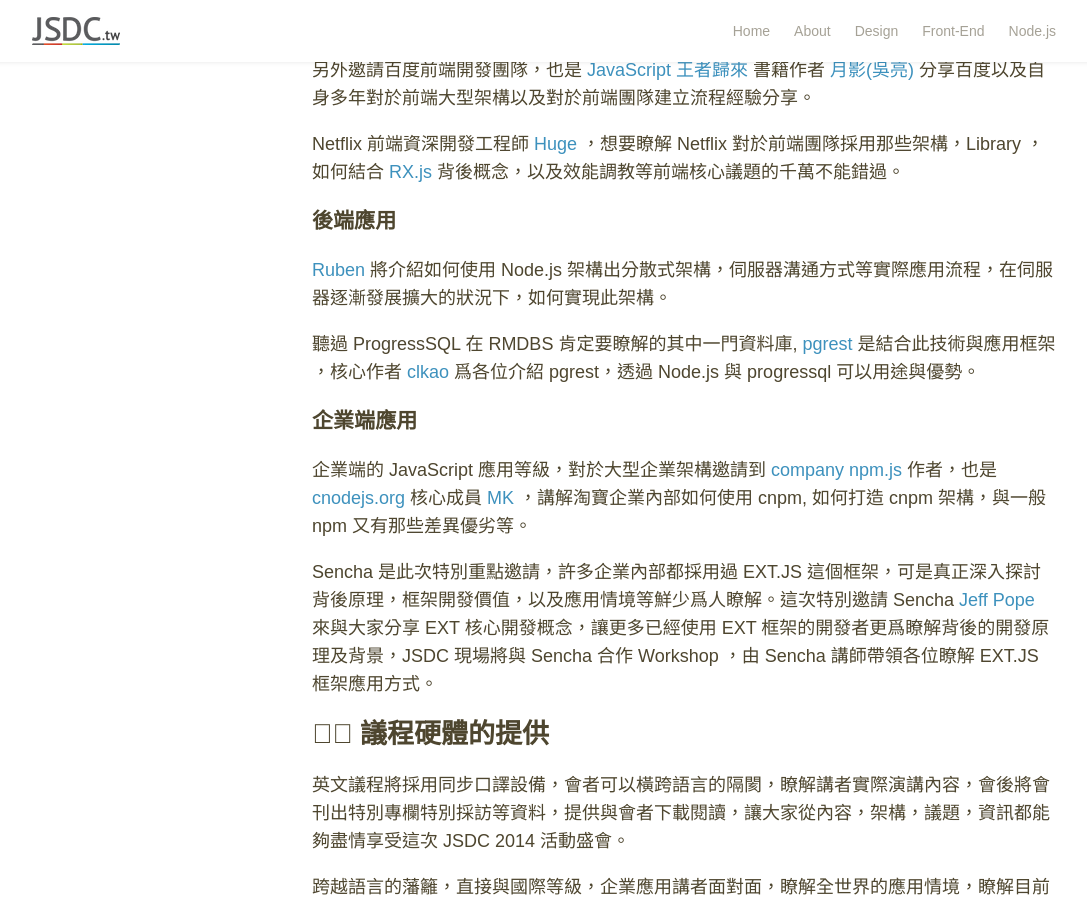
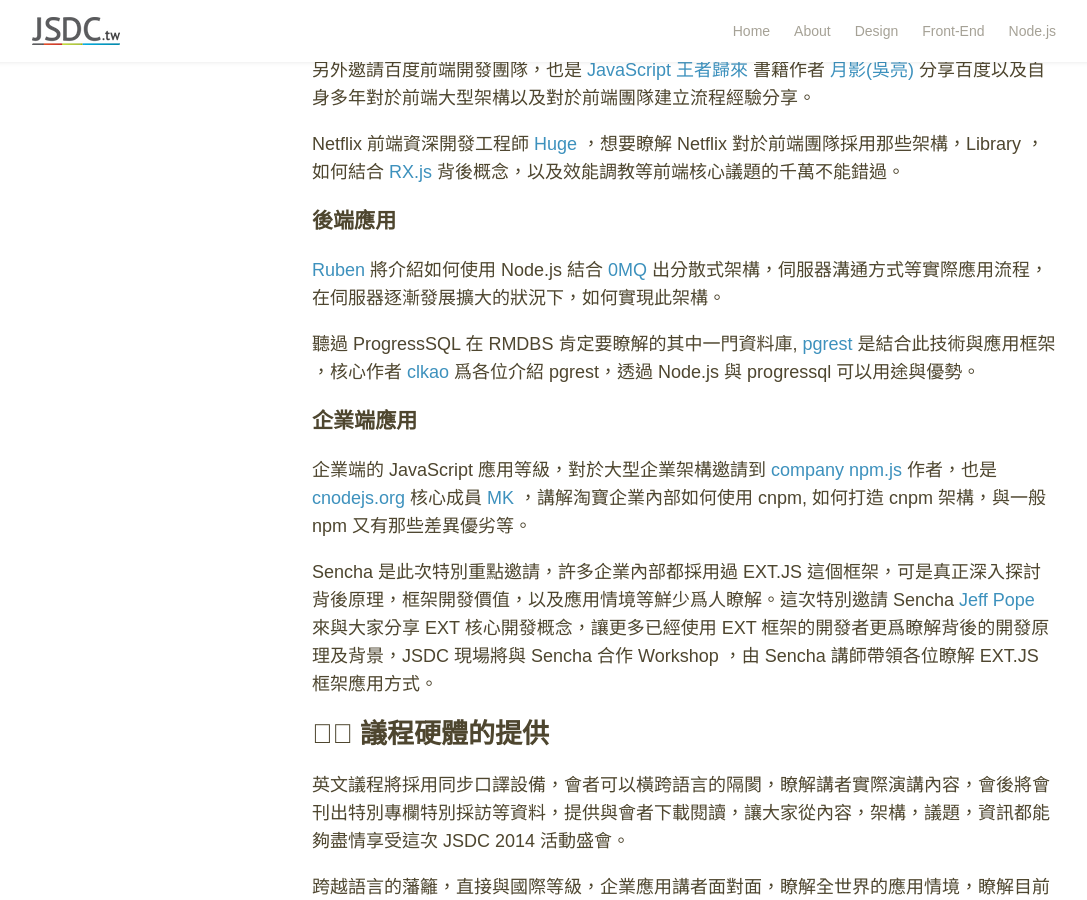
Before and after one commit to jsdc-core/blog.jsdc.tw, a Jekyll site: the page built from _posts/2014-08-14-speakers.md, in a window 1280 px wide and 900 px high, scrolled down 889 px. Shown: the whole window, without its empty margins (96-1183 px from the left). Built offline with Jekyll 4.4.1, drawn with Linux system fonts in a browser that asks for light colours; comment, search, counter and statistics services are not loaded.

Commit message:
update speaker part

```diff
--- a/_posts/2014-08-14-speakers.md
+++ b/_posts/2014-08-14-speakers.md
@@ -38,7 +38,7 @@
 
 ### 後端應用
 
-[Ruben](https://github.com/soggie) 將介紹如何使用 Node.js 架構出分散式架構，伺服器溝通方式等實際應用流程，在伺服器逐漸發展擴大的狀況下，如何實現此架構。
+[Ruben](https://github.com/soggie) 將介紹如何使用 Node.js 結合 [0MQ](http://zeromq.org/) 出分散式架構，伺服器溝通方式等實際應用流程，在伺服器逐漸發展擴大的狀況下，如何實現此架構。
 
 聽過 ProgressSQL 在 RMDBS 肯定要瞭解的其中一門資料庫, [pgrest](https://github.com/pgrest/pgrest) 是結合此技術與應用框架 ，核心作者 [clkao](https://github.com/clkao) 爲各位介紹 pgrest，透過 Node.js 與 progressql 可以用途與優勢。
 
```
Also changed, not shown: other parts of _posts/2014-08-14-speakers.md (+1 -1 lines).
